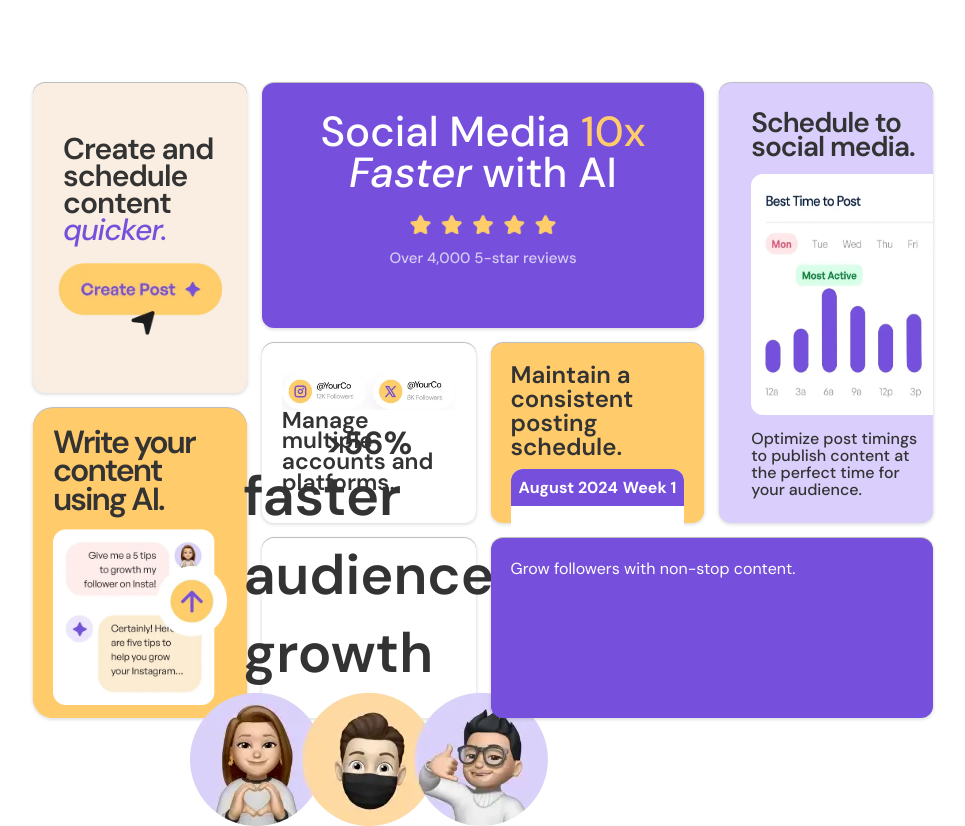
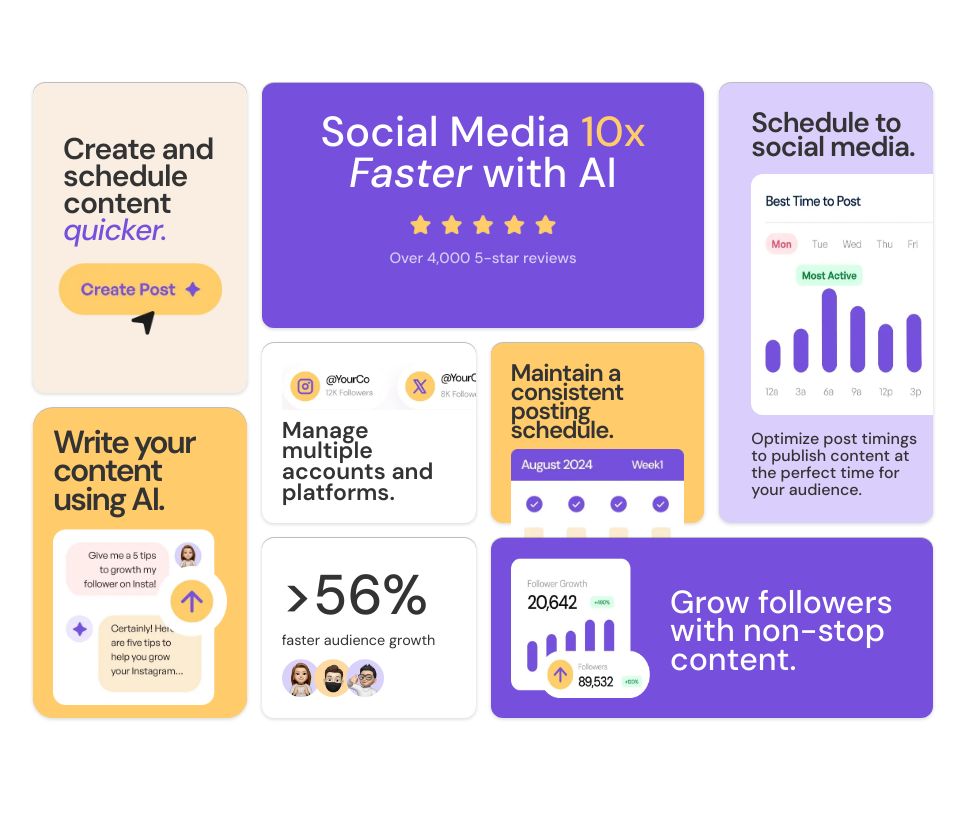
Before and after one commit to MEETSUTHAR9406/Frontend_Mentor, a plain HTML site: page Practice-Project-4/bento-grid-main/index.html in a window 1280 px wide. Shown: the whole page, without its empty margins (157-1122 px from the left). After the commit the page ends 800 px from the top, so only its background shows below. Drawn offline with Linux system fonts and the light colour scheme.

Commit message:
Completed design, Only reponsiveness remains. That'll be done soon

```diff
--- a/Practice-Project-4/bento-grid-main/index.html
+++ b/Practice-Project-4/bento-grid-main/index.html
@@ -49,28 +49,17 @@
 
     <div class="box box6">
       <p>Maintain a consistent posting schedule.</p>
-
-      <div class="chat">
-        <div class="calendar-header">
-          <span>August 2024</span>
-          <span>Week 1</span>
-        </div>
-        <div class="calendar-body">
-          <img src="../bento-grid-main/assets/images/check.png" alt="">
-          <img src="../bento-grid-main/assets/images/check.png" alt="">
-          <img src="../bento-grid-main/assets/images/check.png" alt="">
-          <img src="../bento-grid-main/assets/images/check.png" alt="">
-        </div>
-      </div>
+      <img src="../bento-grid-main/assets/images/illustration-consistent-schedule.webp" alt="" class="blue-ticks">
     </div>
 
     <div class="box box7">
       <h1 class="bg-text"> >56%</h1>
       <p class="sm-text">faster audience growth</p>
-      <img src="/assets/images/illustration-audience-growth.webp" alt="illustration-audience-growth">
+      <img src="../bento-grid-main/assets/images/illustration-audience-growth.webp" alt="" class="audience-avatars">
     </div>
 
     <div class="box box8">
+      <img src="../bento-grid-main/assets/images/illustration-grow-followers.webp" alt="" class="grow">
       <p>Grow followers with non-stop content.</p>
     </div>
   </div>
--- a/Practice-Project-4/bento-grid-main/style.css
+++ b/Practice-Project-4/bento-grid-main/style.css
@@ -177,22 +177,16 @@ body {
 .box5 {
     grid-area: 5 / 3 / 8 / 5;
     justify-content: center;
+    overflow: hidden;
 }
 
-.box5 .btn1 {
-    padding: 22px;
-    margin-bottom: 20px;
-    border-radius: 30px;
-    border: none;
-    width: 6.9vw;
+.box5 img {
+    width: 17.3vw;
     height: auto;
-    display: flex;
-    gap: 15px;
-    background-color: white;
-    box-shadow: rgba(17, 12, 46, 0.15) -2px 2px 10px 0px;
+    margin-bottom: 10px;
 }
 
-.box5>p {
+.box5 > p {
     font-family: var(--font);
     font-size: 23px;
     font-weight: 600;
@@ -206,58 +200,40 @@ body {
     grid-area: 5 / 5 / 8 / 7;
 }
 
+.box6 img {
+
+}
+
 .box6 p {
     font-family: var(--font);
     font-size: 1.5rem;
     font-weight: 600;
-    line-height: 1;
+    line-height: 0.8;
+    letter-spacing: -1px;
     color: #333;
     margin-bottom: 10px;
-}
-
-.box6 .chat {
-    background-color: white;
-    border-radius: 12px;
-    /* overflow: hidden; */
-}
-
-.calendar-header {
-    background-color: var(--purple);
-    color: white;
-    font-family: var(--font, Arial, sans-serif);
-    font-weight: bold;
-    font-size: 0.9;
-    display: flex;
-    justify-content: space-between;
-    padding: 8px;
-    border-radius: 12px 12px 0 0;
-}
-
-.calendar-body {
-    display: flex;
-    justify-content: space-around;
-    padding: 20px 10px;
 }
 
 /* Box-7 design */
 
 .box7 {
     grid-area: 8 / 3 / 11 / 5;
-    justify-content: center;
-    align-items: center;
-    font-family: var(--font);
-    line-height: 0.9;
+}
 
+.box7 h1 {
+    font-size: 3.5rem;
+    font-weight: 500;
 }
 
 .box7 p {
-    font-weight: 600;
-    font-size: 3.5rem;
-    line-height: 1.4;
+    font-size: 0.9rem;
+    font-weight: 400;
+    margin-bottom: 10px;
 }
 
-.box7 span {
-    font-size: 12px;
+.box7 img {
+    width: 8vw;
+    height: auto;
 }
 
 /* Box-8 design */
@@ -266,4 +242,19 @@ body {
     background-color: var(--purple);
     grid-area: 8 / 5 / 11 / 9;
     color: var(--white);
+    display: flex;
+    flex-direction: row;
 }
+
+.box8 img {
+    width: 10.9vw;
+    height: auto;
+}
+
+.box8 p {
+    font-size: 2rem;
+    font-weight: 500;
+    line-height: 0.9;
+    margin-top: 30px;
+    margin-left: 20px;
+}
```
